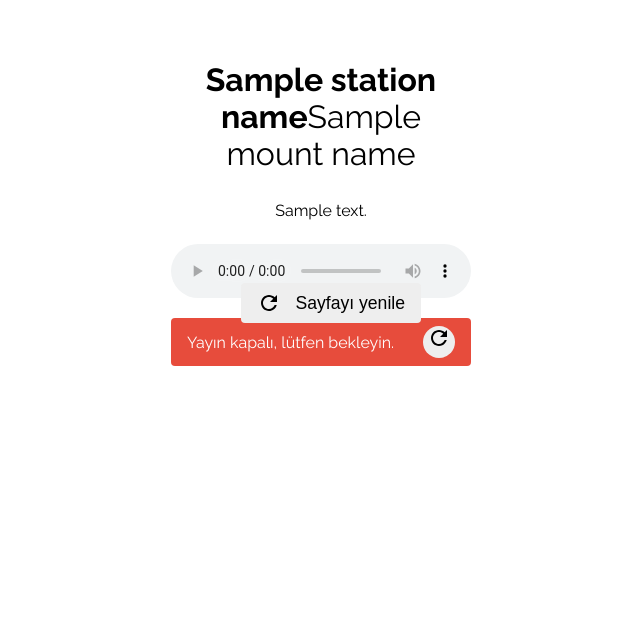
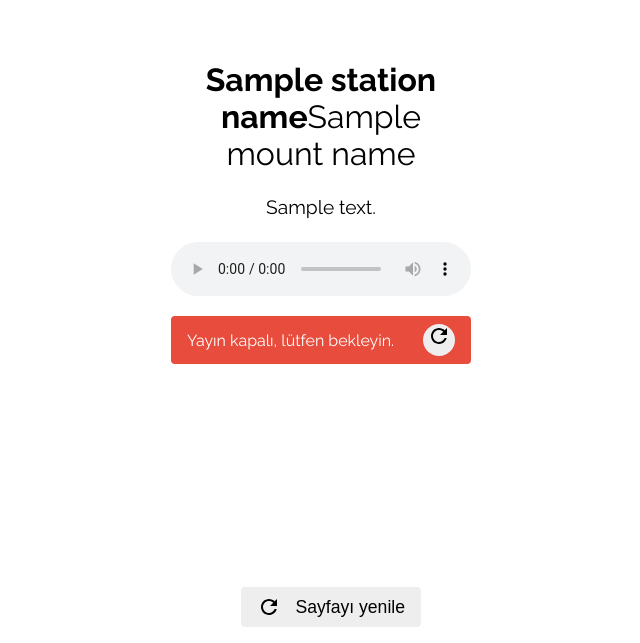
Before and after one commit to dbtek/radman, a Django app: template webplayer/templates/player.html in a window 1280 px wide. Shown: the part 157-800 px from the top of the page, without its empty margins (319-959 px from the left). Run offline with Django 3.2, Linux system fonts and the light colour scheme; the template is opened without the code that fills it: most values are stand-ins (such as "Sample title", 1, 10 or a date in 2020).

Commit message:
update description & reload btn

```diff
--- a/webplayer/templates/player.html
+++ b/webplayer/templates/player.html
@@ -28,9 +28,9 @@
             color: #fff;
         }
         .description {
-            margin: 1rem;
-            padding: 0.5rem 1rem;
+            margin: 1.5rem 0 1.5rem 0;
             text-align: center;
+            font-size: 1.2rem;
         }
     </style>
 {% endblock %}
@@ -42,7 +42,7 @@
             <source type="audio/mp3" />
         </audio>
         <div class="alert"></div>
-        <button class="button has-icon" title="Sayfayı yenile" onclick="refreshPage()" style="position: absolute; bottom: 38%; left: calc(50% - 80px); display: flex; width: 180px; margin: 1rem auto;">
+        <button class="button has-icon" title="Sayfayı yenile" onclick="refreshPage()" style="position: absolute; bottom: 0; left: calc(50% - 80px); adisplay: flex; width: 180px; margin: 1rem auto;">
             <svg xmlns="http://www.w3.org/2000/svg" height="24" viewBox="0 0 24 24" width="24"><path d="M17.65 6.35C16.2 4.9 14.21 4 12 4c-4.42 0-7.99 3.58-7.99 8s3.57 8 7.99 8c3.73 0 6.84-2.55 7.73-6h-2.08c-.82 2.33-3.04 4-5.65 4-3.31 0-6-2.69-6-6s2.69-6 6-6c1.66 0 3.14.69 4.22 1.78L13 11h7V4l-2.35 2.35z"/><path d="M0 0h24v24H0z" fill="none"/></svg>
             <span>Sayfayı yenile</span>
         </button>
```
